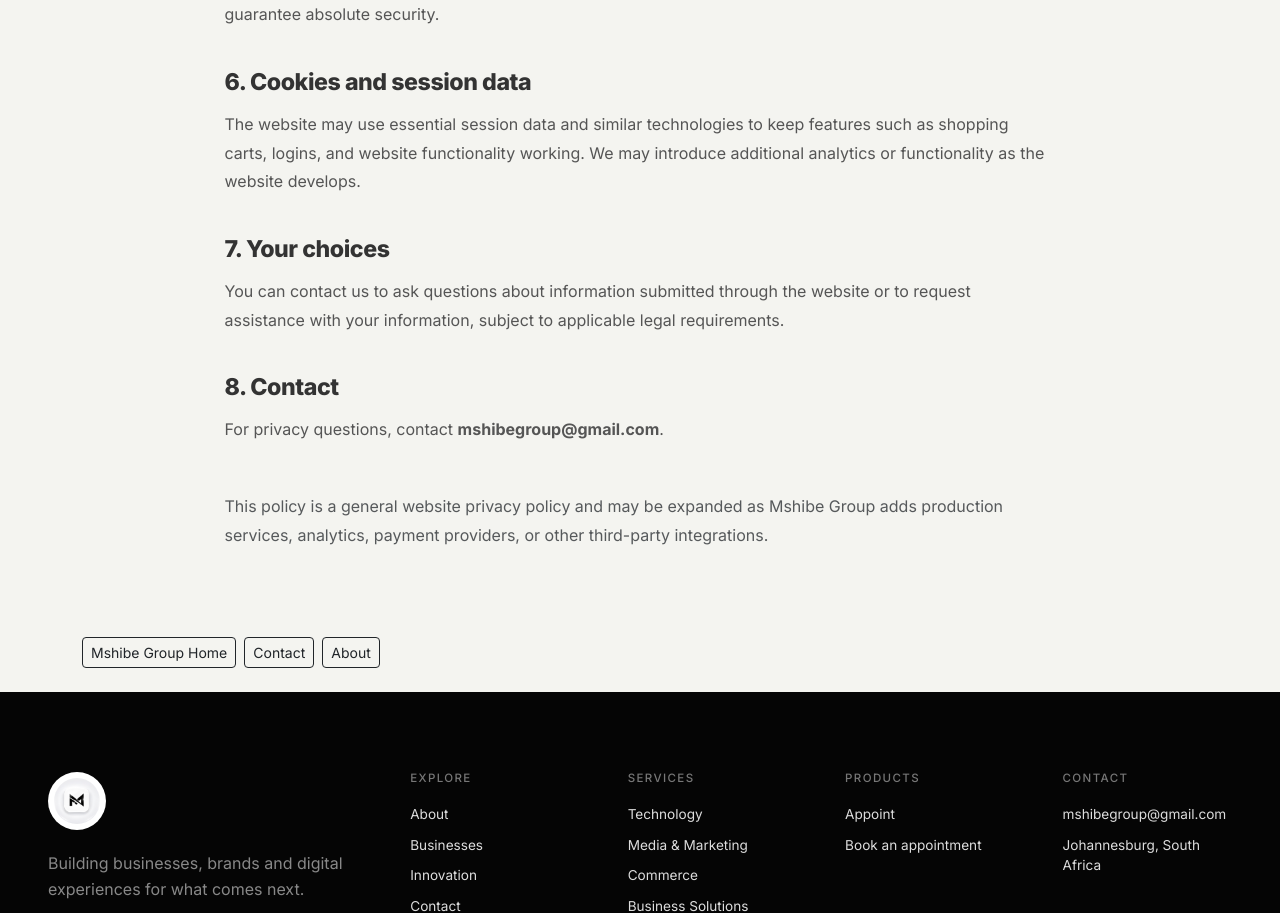
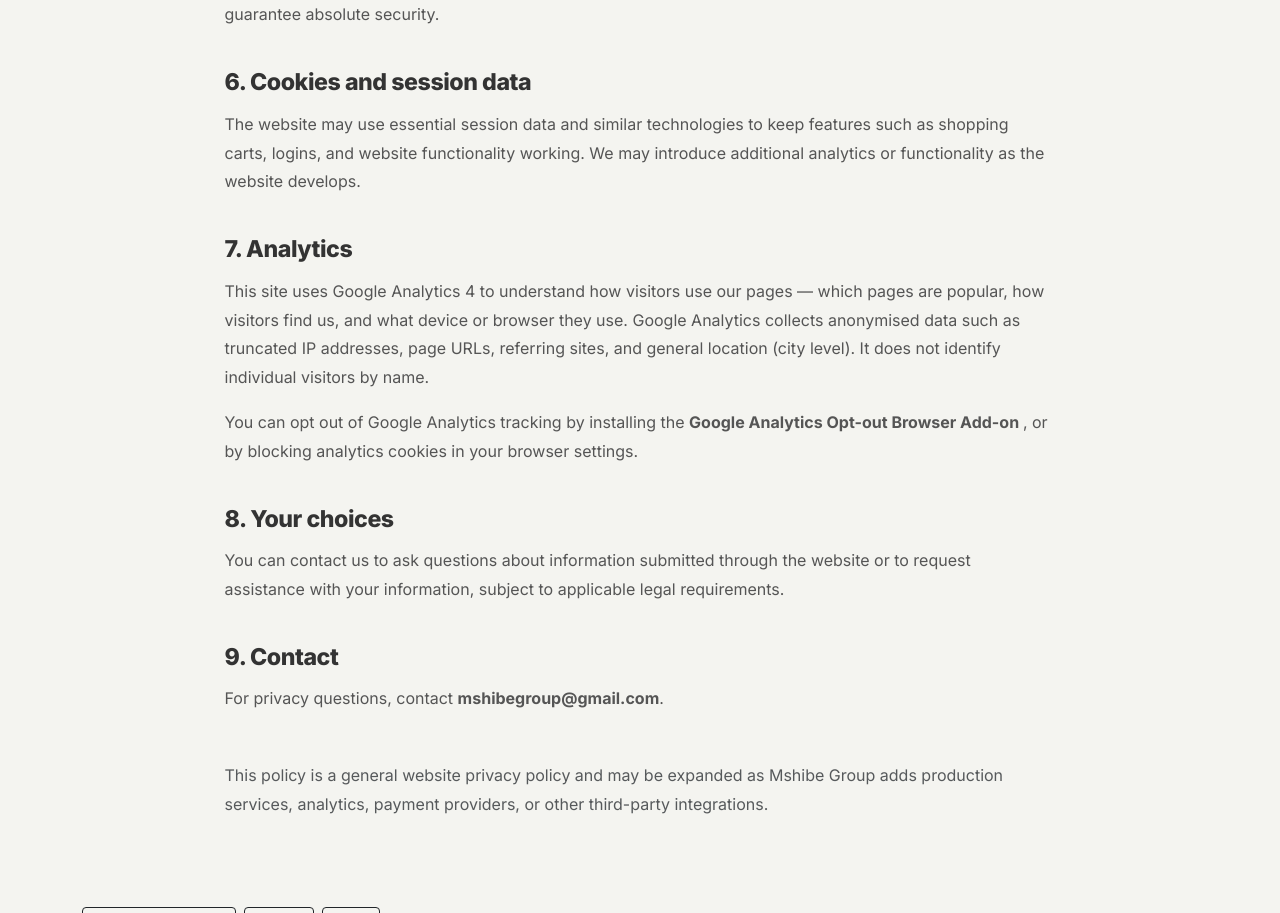
Before and after one commit to Dezmshibe/Mshibe-Group-, a Flask app: page /privacy in a window 1280 px wide. Shown: the part 1067-1980 px from the top of the page. Run offline with Flask 3, Linux system fonts and the light colour scheme; data comes from the database, SQL or seed files in the repository; some libraries are stand-ins or nearby versions.

Commit message:
Add Google Analytics 4

```diff
--- a/security.py
+++ b/security.py
@@ -82,14 +82,14 @@
             "default-src 'self'; "
             "img-src 'self' data: https:; "
             "style-src 'self' 'unsafe-inline' https://cdn.jsdelivr.net https://fonts.googleapis.com; "
-            "script-src 'self' 'unsafe-inline' https://cdn.jsdelivr.net; "
+            "script-src 'self' 'unsafe-inline' https://cdn.jsdelivr.net https://www.googletagmanager.com; "
             "font-src 'self' data: https://fonts.gstatic.com https://cdn.jsdelivr.net; "
-            "connect-src 'self'; "
+            "connect-src 'self' https://www.google-analytics.com https://*.analytics.google.com https://*.googletagmanager.com; "
             "frame-ancestors 'self'; "
             "base-uri 'self'; "
             "form-action 'self'"
         )
-        # HSTS only makes sense over HTTPS — safe to always send.
+        # HSTS only makes sense over HTTPS â€” safe to always send.
         resp.headers.setdefault(
             "Strict-Transport-Security",
             "max-age=31536000; includeSubDomains"
@@ -99,7 +99,7 @@
     # ---------------------------------------------------------------------
     # Prompt-injection + abuse guard on the AI endpoint
     # ---------------------------------------------------------------------
-    # The AI endpoint is public — anyone can call it. This caps damage from
+    # The AI endpoint is public â€” anyone can call it. This caps damage from
     # someone trying to drain your Groq quota or abuse the prompt.
     # See ai_receptionist.py for the message sanitization.
     return app
--- a/templates/base.html
+++ b/templates/base.html
@@ -46,6 +46,17 @@
   <link rel="stylesheet" href="{{ url_for('static', filename='css/style.css') }}">
 
   {% block head_extra %}{% endblock %}
+  <!-- Google Analytics 4 -->
+<script async src="https://www.googletagmanager.com/gtag/js?id=G-FQP5ZZMTT4"></script>
+<script>
+  window.dataLayer = window.dataLayer || [];
+  function gtag(){dataLayer.push(arguments);}
+  gtag('js', new Date());
+  gtag('config', 'G-FQP5ZZMTT4', {
+    anonymize_ip: true,
+    cookie_flags: 'SameSite=None;Secure'
+  });
+</script>
 </head>
 <body>
 
--- a/templates/privacy.html
+++ b/templates/privacy.html
@@ -31,11 +31,24 @@
 
       <h2>6. Cookies and session data</h2>
       <p>The website may use essential session data and similar technologies to keep features such as shopping carts, logins, and website functionality working. We may introduce additional analytics or functionality as the website develops.</p>
-
-      <h2>7. Your choices</h2>
+<h2>7. Analytics</h2>
+<p>
+  This site uses Google Analytics 4 to understand how visitors use our
+  pages — which pages are popular, how visitors find us, and what device
+  or browser they use. Google Analytics collects anonymised data such as
+  truncated IP addresses, page URLs, referring sites, and general location
+  (city level). It does not identify individual visitors by name.
+</p>
+<p>
+  You can opt out of Google Analytics tracking by installing the
+  <a href="https://tools.google.com/dlpage/gaoptout" target="_blank" rel="noopener">
+    Google Analytics Opt-out Browser Add-on
+  </a>, or by blocking analytics cookies in your browser settings.
+</p>
+      <h2>8. Your choices</h2>
       <p>You can contact us to ask questions about information submitted through the website or to request assistance with your information, subject to applicable legal requirements.</p>
 
-      <h2>8. Contact</h2>
+      <h2>9. Contact</h2>
       <p>For privacy questions, contact <a href="mailto:mshibegroup@gmail.com">mshibegroup@gmail.com</a>.</p>
 
       <p class="text-muted mt-5">This policy is a general website privacy policy and may be expanded as Mshibe Group adds production services, analytics, payment providers, or other third-party integrations.</p>
```
